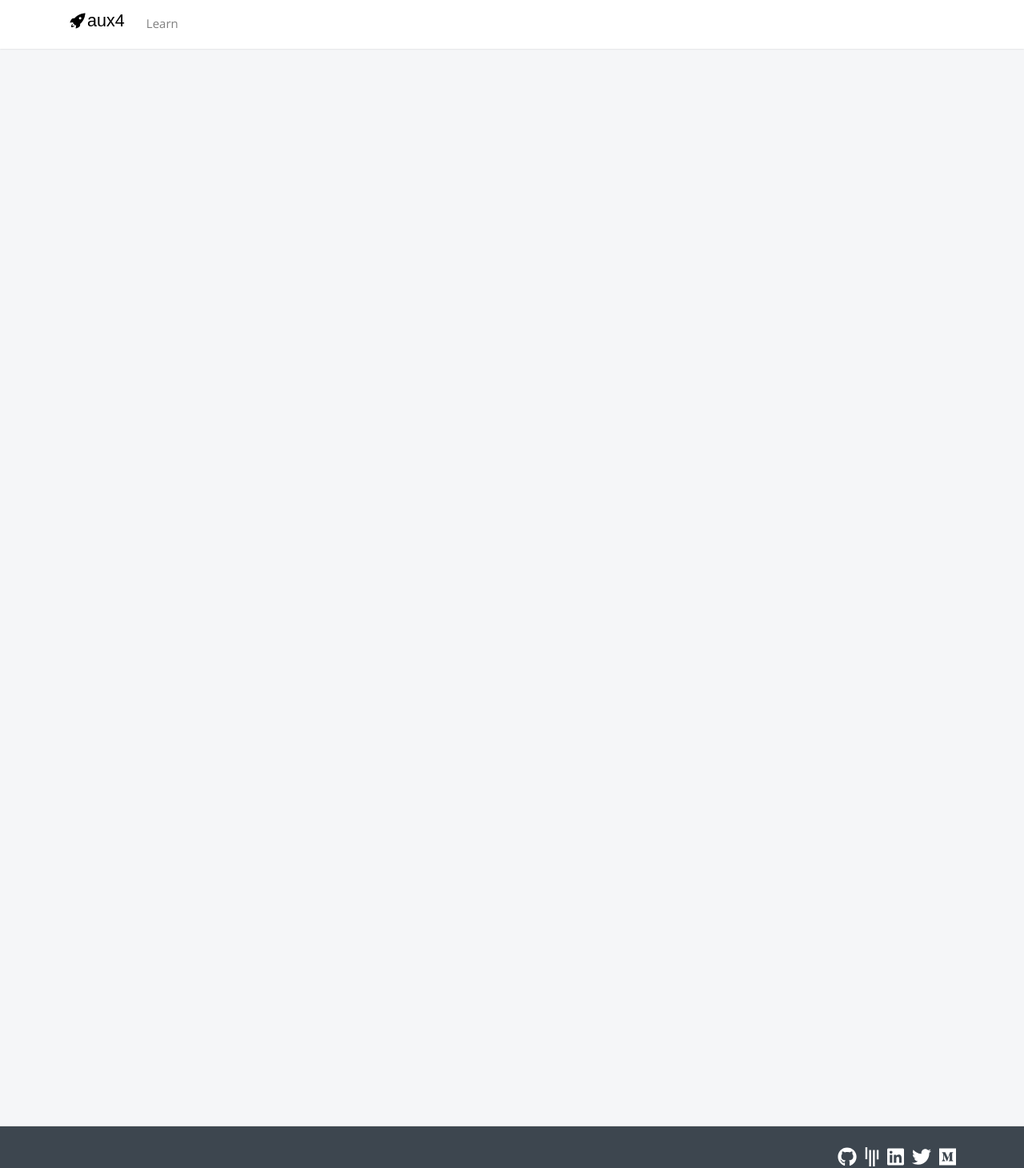
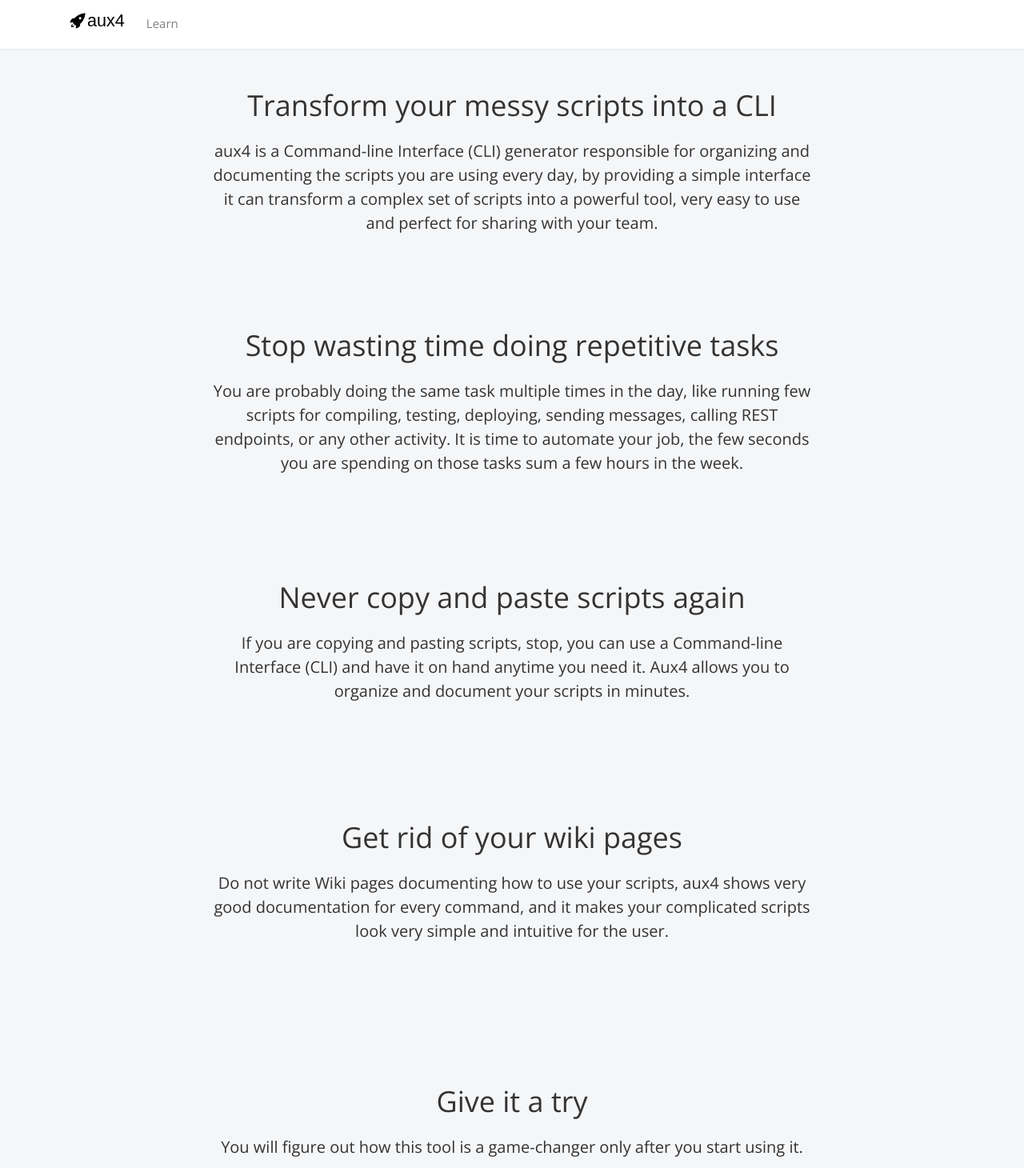
Before and after one commit to aux4/aux4.io, a React (Create React App) app: page / in a window 1280 px wide. Shown: the part 502-1962 px from the top of the page at 80% size. Built offline with nearby package versions, Linux system fonts and the light colour scheme; a web font is replaced by a local one.

Commit message:
improve home page

```diff
--- /dev/null
+++ b/src/component/Section.js
@@ -0,0 +1,34 @@
+import React from "react";
+import styled from "styled-components";
+
+const Banner = styled.div`
+  padding: 20px;
+  min-height: 300px;
+  vertical-align: middle;
+  display: flex;
+  justify-content: center;
+  align-items: center;
+  text-align: center;
+  font-size: 20px;
+
+  background-color: ${props => props.black ? '#3d464f' : 'transparent'};
+  color: ${props => props.black ? '#fff' : 'inherit'};
+`;
+
+const Subtitle = styled.h2`
+  margin-bottom: 20px;
+  font-family: 'Open Sans', sans-serif;
+`;
+
+function Section(props) {
+  return (
+    <Banner black={props.black}>
+      <div>
+        <Subtitle>{props.title}</Subtitle>
+        {props.children}
+      </div>
+    </Banner>
+  );
+}
+
+export default Section;
--- a/src/page/HomePage.js
+++ b/src/page/HomePage.js
@@ -1,8 +1,14 @@
 import React from "react";
+import styled from "styled-components";
 import {title} from "../component/Website";
-import {Container} from "react-bootstrap";
 import Header from "../component/Header";
 import Banner from "../component/Banner";
+import Section from "../component/Section";
+
+const SmallContainer = styled.div`
+  max-width: 760px;
+  width: 100%;
+`;
 
 function HomePage() {
   title('high-level scripts');
@@ -11,54 +17,47 @@
     <div style={{minHeight: '100%'}}>
       <Banner />
       <Header sticky />
-      <br/>
-      <br/>
-      <br/>
-      <br/>
-      <br/>
-      <br/>
-      <br/>
-      <br/>
-      <br/>
-      <br/>
-      <br/>
-      <br/>
-      <br/>
-      <br/>
-      <br/>
-      <br/>
-      <br/>
-      <br/>
-      <br/>
-      <br/>
-      <br/>
-      <br/>
-      <br/>
-      <br/>
-      <br/>
-      <br/>
-      <br/>
-      <br/>
-      <br/>
-      <br/>
-      <br/>
-      <br/>
-      <br/>
-      <br/>
-      <br/>
-      <br/>
-      <br/>
-      <br/>
-      <br/>
-      <br/>
-      <br/>
-      <br/>
-      <br/>
-      <br/>
-      <br/>
-      <br/>
-      <br/>
-      <br/>
+      <Section title="Transform your messy scripts into a CLI">
+        <SmallContainer>
+          <p>
+            aux4 is a Command-line Interface (CLI) generator responsible for organizing and documenting
+            the scripts you are using every day, by providing a simple interface it can transform a complex
+            set of scripts into a powerful tool, very easy to use and perfect for sharing with your team.
+          </p>
+        </SmallContainer>
+      </Section>
+      <Section title="Stop wasting time doing repetitive tasks">
+        <SmallContainer>
+          <p>
+            You are probably doing the same task multiple times in the day, like running few scripts for compiling,
+            testing, deploying, sending messages, calling REST endpoints, or any other activity.
+            It is time to automate your job, the few seconds you are spending on those tasks sum a few hours in the week.
+          </p>
+        </SmallContainer>
+      </Section>
+      <Section title="Never copy and paste scripts again">
+        <SmallContainer>
+          <p>
+            If you are copying and pasting scripts, stop, you can use a Command-line Interface (CLI)
+            and have it on hand anytime you need it. Aux4 allows you to organize and document your scripts in minutes.
+          </p>
+        </SmallContainer>
+      </Section>
+      <Section title="Get rid of your wiki pages">
+        <SmallContainer>
+          <p>
+            Do not write Wiki pages documenting how to use your scripts, aux4 shows very good documentation
+            for every command, and it makes your complicated scripts look very simple and intuitive for the user.
+          </p>
+        </SmallContainer>
+      </Section>
+      <Section title="Give it a try">
+        <SmallContainer>
+          <p>
+            You will figure out how this tool is a game-changer only after you start using it.
+          </p>
+        </SmallContainer>
+      </Section>
     </div>
   );
 }
```
Also changed, not shown: src/component/Banner.js (+3 -3 lines).
